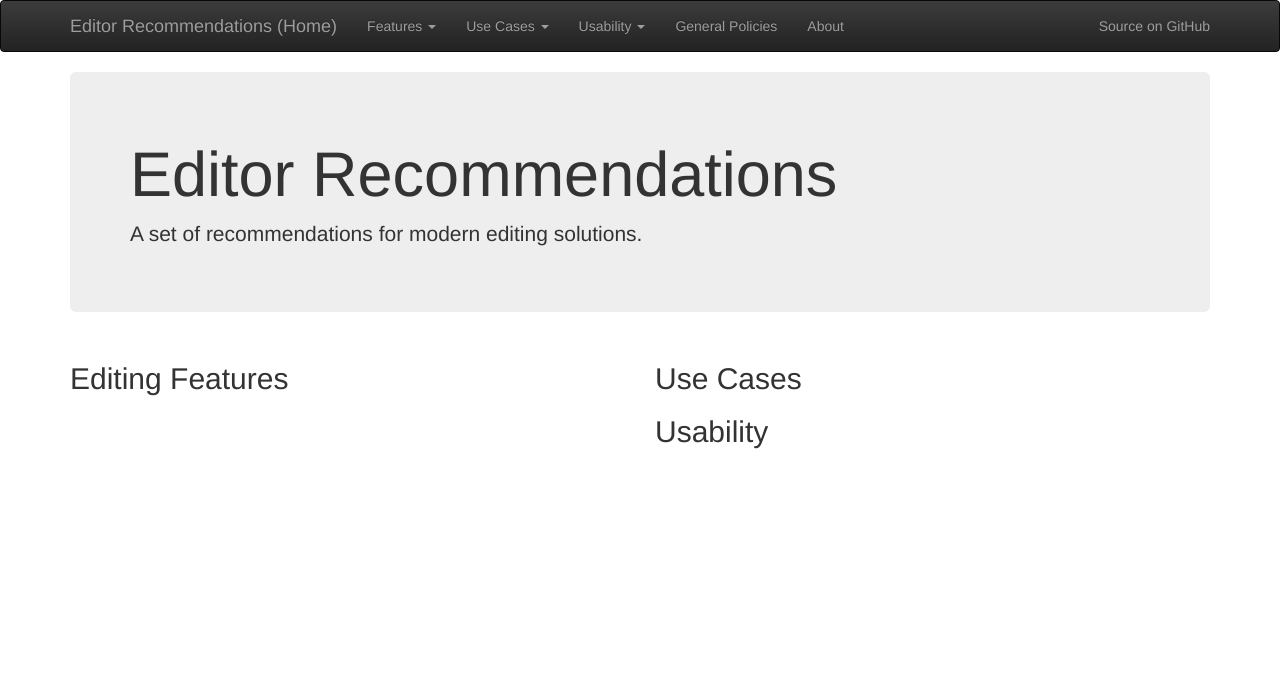
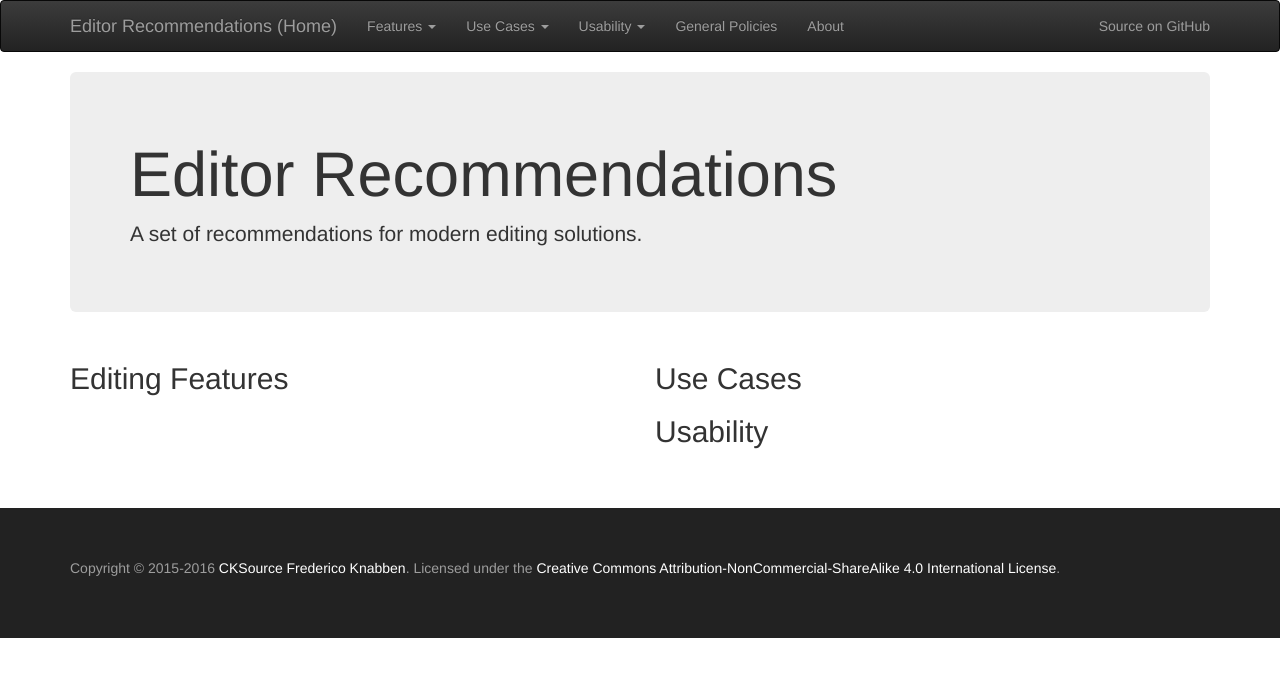
Before and after one commit to ckeditor/editor-recommendations, a Jekyll site: the page built from index.md, in a window 1280 px wide. Shown: the top 677 px of the page. Built offline with Jekyll 4.4.1, drawn with Linux system fonts in a browser that asks for light colours; nearby versions of some CDN libraries.

Commit message:
Added footer.

```diff
--- a/_layouts/default.html
+++ b/_layouts/default.html
@@ -10,6 +10,7 @@
 
     <link href="https://maxcdn.bootstrapcdn.com/bootstrap/3.3.5/css/bootstrap.min.css" rel="stylesheet" integrity="sha256-MfvZlkHCEqatNoGiOXveE8FIwMzZg4W85qfrfIFBfYc= sha512-dTfge/zgoMYpP7QbHy4gWMEGsbsdZeCXz7irItjcC3sPUFtf0kuFbDz/ixG7ArTxmDjLXDmezHubeNikyKGVyQ==" crossorigin="anonymous">
     <link rel="stylesheet" href="https://maxcdn.bootstrapcdn.com/bootstrap/3.3.5/css/bootstrap-theme.min.css">
+    <link rel="stylesheet" href="{{ site.baseurl }}/styles/custom.css">
 </head>
 
 <body>
@@ -60,6 +61,12 @@
 
 </div>
 
+<footer class="footer">
+    <div class="container">
+        <p>Copyright © 2015-{{ site.time | date: '%Y' }} <a href="http://cksource.com">CKSource Frederico Knabben</a>. Licensed under the <a href="https://creativecommons.org/licenses/by-nc-sa/4.0/">Creative Commons Attribution-NonCommercial-ShareAlike 4.0 International License</a>.</p>
+    </div>
+</footer>
+
 <script src="//code.jquery.com/jquery-1.11.3.min.js"></script>
 <script src="https://maxcdn.bootstrapcdn.com/bootstrap/3.3.5/js/bootstrap.min.js" integrity="sha256-Sk3nkD6mLTMOF0EOpNtsIry+s1CsaqQC1rVLTAy+0yc= sha512-K1qjQ+NcF2TYO/eI3M6v8EiNYZfA95pQumfvcVrTHtwQVDG+aHRqLi/ETn2uB+1JqwYqVG3LIvdm9lj6imS/pQ==" crossorigin="anonymous"></script>
 </body>
--- /dev/null
+++ b/styles/custom.css
@@ -0,0 +1,10 @@
+/* Footer styles */
+.footer {
+  margin-top: 50px;
+  padding: 50px 0;
+  background: #222;
+  color: #9d9d9d;
+}
+.footer a {
+  color: #fff;
+}
```
